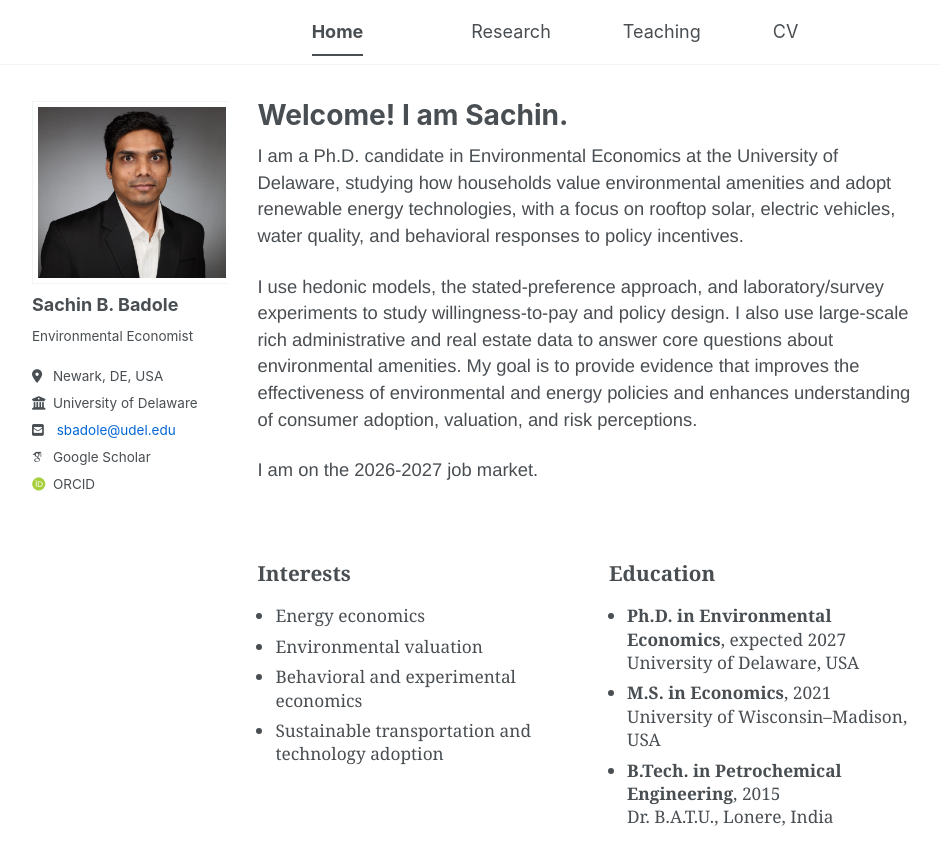
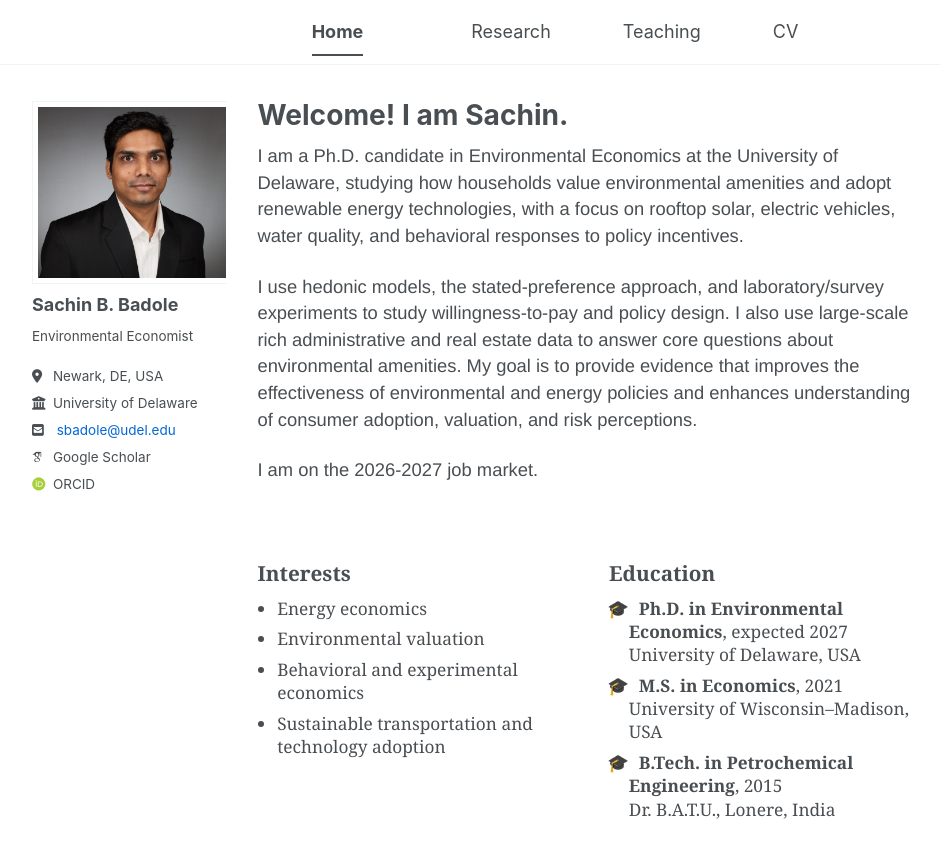
Before and after one commit to sachin-b-badole/sachin-b-badole.github.io, a Jekyll site: the page built from _pages/about.md, in a window 1280 px wide and 928 px high. Shown: the top 865 px of the window, without its empty margins (76-1016 px from the left). Built offline with Jekyll 4.4.1, drawn with Linux system fonts in a browser that asks for light colours; some web fonts are replaced; a script bundle is joined from its source files by our own code; library files that are not in the unit come from our copies.

Commit message:
Update custom.css

```diff
--- a/assets/css/custom.css
+++ b/assets/css/custom.css
@@ -261,7 +261,8 @@ img {
 
 
 /*For research intrest and education*/
-/* Two-column research interests + education block */
+/* ===== Two-column Interests + Education block under bio ===== */
+
 .two-col-row {
   display: grid;
   grid-template-columns: 1fr 1fr;
@@ -278,7 +279,14 @@ img {
   margin-bottom: 0.6rem;
 }
 
-/* Bullet styling */
+/* Lists */
+.interest-list,
+.education-list {
+  padding-left: 1.1rem;
+  margin: 0;
+}
+
+/* List items */
 .interest-list li,
 .education-list li {
   font-family: "Georgia", "Times New Roman", serif;
@@ -287,18 +295,19 @@ img {
   margin-bottom: 0.4rem;
 }
 
-/* Degree formatting */
+/* Degrees in bold */
 .education-list strong {
   font-weight: 600;
 }
 
-/* Remove excess bullets spacing */
-.interest-list,
-.education-list {
-  padding-left: 1rem;
+/* Optional: small mortarboard icon before each degree */
+.education-list li::before {
+  content: "🎓 ";
+  margin-left: -1.2rem;
+  margin-right: 0.3rem;
 }
 
-/* Mobile stacking */
+/* Stack on mobile */
 @media (max-width: 850px) {
   .two-col-row {
     grid-template-columns: 1fr;
```
